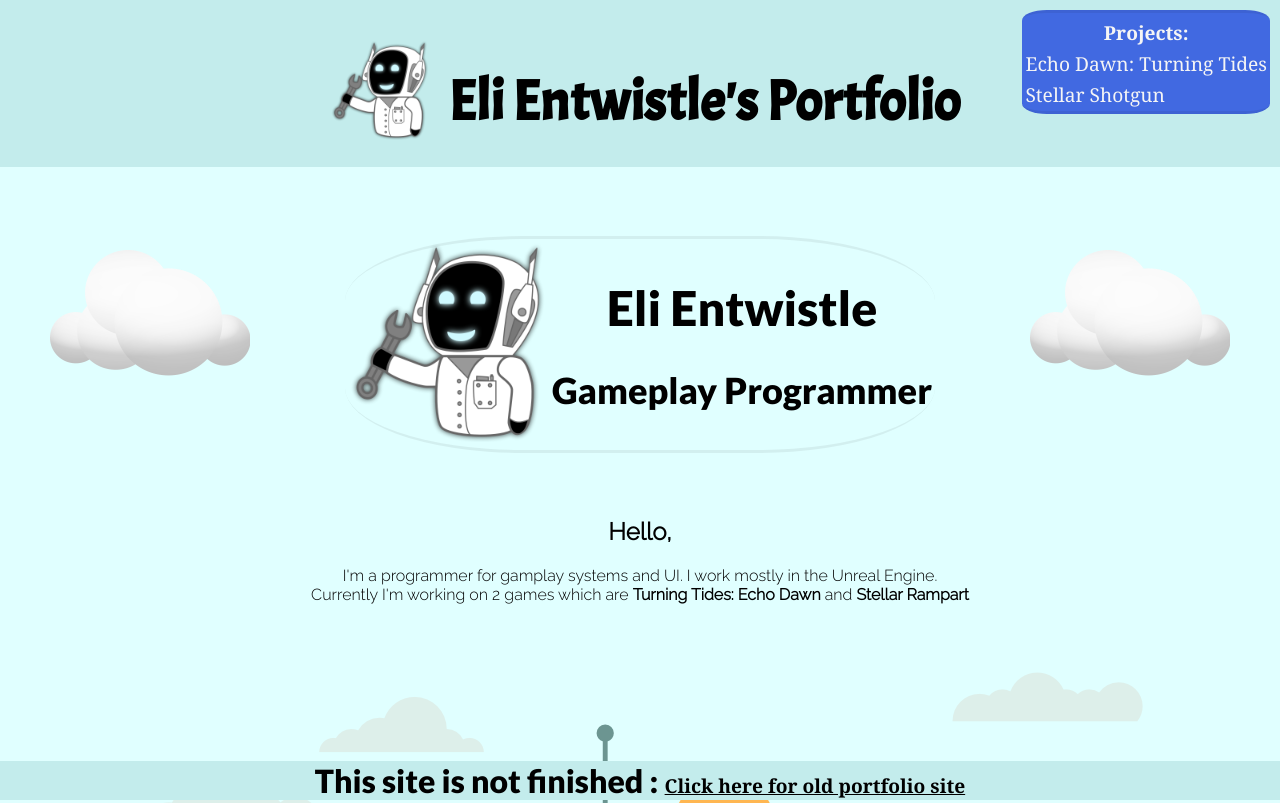
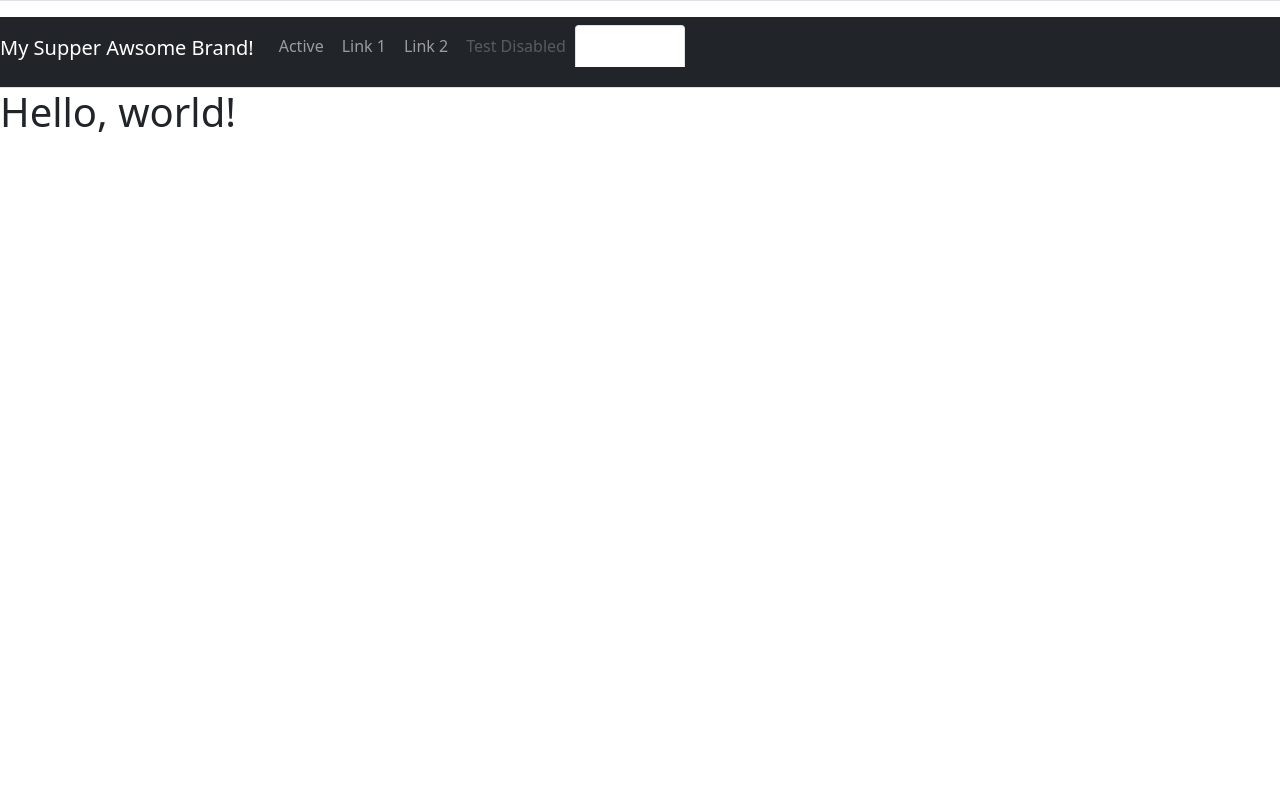
Before and after one commit to MisterRobot2/BootstrapWebsite, a plain HTML site: page index.html in a window 1280 px wide. Shown: the top 803 px of the page. Drawn offline with nearby package versions, Linux system fonts and the light colour scheme.

Commit message:
Made changes also moved stuff to master from main

```diff
--- a/index.html
+++ b/index.html
@@ -6,94 +6,37 @@
     <meta name="viewport" content="width=device-width, initial-scale=1.0">
     <link rel="stylesheet" href="css/main.css">
     <link rel="icon" href="Images/Avatar.png">
-    <title>Eli Entwistle's Portfolio</title>
+    <title>Bootstrap Test!</title>
     <link rel="preconnect" href="https://fonts.gstatic.com">
     <link href="https://fonts.googleapis.com/css2?family=Acme&family=Lato:wght@400;900&family=Raleway:wght@300&display=swap" rel="stylesheet">
 
+ <!-- Bootstrap CSS -->
+ <link href="https://cdn.jsdelivr.net/npm/bootstrap@5.0.1/dist/css/bootstrap.min.css" rel="stylesheet" integrity="sha384-+0n0xVW2eSR5OomGNYDnhzAbDsOXxcvSN1TPprVMTNDbiYZCxYbOOl7+AMvyTG2x" crossorigin="anonymous">
+ <script src="https://cdn.jsdelivr.net/npm/bootstrap@5.0.1/dist/js/bootstrap.bundle.min.js" integrity="sha384-gtEjrD/SeCtmISkJkNUaaKMoLD0//ElJ19smozuHV6z3Iehds+3Ulb9Bn9Plx0x4" crossorigin="anonymous"></script>
+
 </head>
-<body>
-
-    <div>
-
-        <h1 class="Title">
-            <img class = "AvitarIcon" src="Images/Avatar.png" alt="Robot Holding Wrench" width="200px" height="200px">
-            <a href="index.html" class="Title">Eli Entwistle's Portfolio</a>
-        </h1>
-        <br>
-
-        <img class="Cloud" style="left: 50px; top: 250px;" src="Images/Background Images/Clouds.png" alt="Cartoon Cloud">
-        <img class="Cloud" style="right: 50px; top: 250px;" src="Images/Background Images/Clouds.png" alt="Cartoon Cloud">
-
-        <table style="margin: 50px auto 0px auto;">
-            <tbody>
-                <tr>
-                    <th>
-                        <img src="Images/Avatar.png" alt="Robot Holding Wrench" width="200px" height="200px">
-                    </th>
-
-                    <th>
-                        <h1>Eli Entwistle</h1>
-                        <h2>Gameplay Programmer</h2>
-                    </th>
-                </tr>
-            </tbody>
-        </table>
-
-        <div class="ProfileDiscription">
-            <h2><strong>Hello,</strong></h2>
-            <p>
-                I'm a programmer for gamplay systems and UI. I work mostly in the Unreal Engine.<br>
-                Currently I'm working on 2 games which are <strong> Turning Tides: Echo Dawn </strong> and <strong> Stellar Rampart </strong>
-            </p>
-          </div>
-
-    </div>
-        <table class="NavigationArea"> <!--Navigation-->
-            <thead>
-                <th>
-                    <a href="index.html" class="NavigationLink">Projects:</a>
-                </th>
-            </thead>
-            <tr>
-                <td><a href="index.html" class="NavigationLink">Echo Dawn: Turning Tides</a></td>
-            </tr>
-            <tr>
-                <td><a href="index.html" class="NavigationLink">Stellar Shotgun</a></td>
-            </tr>
-        </table>
 
 
-    </div>
-
-    <img  class="CenterCity" src="Images/Background Images/Background City Icon.png" alt="Cartoon City with a road under it.">
-    <!--Area below the city-->
-    <div class="UnderCity">
-        <!-- Current Games Start Here-->
-
-        <div class="Skills">
-            <h2 style="margin: 0; margin-bottom: 50px;">My Current Projects.</h2>
-            <div class="Skill-Row">
-              <img class="ProjectImage" style="width: 200px; height: 120px; border-radius: 3%; margin-bottom: 200px;" src="https://pixelightgames.com/wp-content/uploads/2019/02/Turning-Tides-image.jpg" alt="Turning Tides Echo Dawn Logo">
-              <h3 class="ProjectTitle">Echo Dawn: Turning Tides</h3>
-              <p>Echo Dawn: Turning Tides is an upcoming Polynesian fantasy RPG, being developed in Unreal Engine.</p>
-              <p>It is a combination of a JRPG with RPG elements. Takes place in a Polynesian setting with characters you can control in a 3D space but with turn based fighting with monster and other fantasy creatures.</p>
-            </div>
-            <div class="Skill-Row">
-              <img class="ProjectImage" src="https://clipartart.com/images/virtual-reality-pictures-clipart-4.png" alt="Random Picture of VR Headset">
-              <h3 class="ProjectTitle">Stellar Rampart</h3>
-              <p>While in still early development. We don’t have much to show. But It’s a VR multiplayer game with building and attacking with other players.</p>
-            </div>
-        </div>
-        <!-- Current Games End Here-->
+<ul class="nav-tabs">
 
 
-        <h5><em>*I did not make any art besides the robot avitar. The rest was taken from the internet</em></h6>
-            <h5><em>** Like did I say I was an artist?</em></h6>
-    </div>
+</ul>
 
+<nav class="navbar nav-tabs navbar-expand-md bg-dark navbar-dark nav-tabs-dark">
+    <h1 class="navbar-brand"> My Supper Awsome Brand!</h1>
+
+    <div class="navbar-nav ml-auto">
+        <a class="nav-link" aria-current="page" href="#">Active</a>
+        <a class="nav-link"  href="#">Link 1</a>
+        <a class="nav-link"  href="#">Link 2</a>
+        <a class="nav-link disabled" href="#">Test Disabled</a>
+        <li class="nav-item">
+            <a class="nav-link active" href="#">This is a test</a>
+        </li>
+</div>
+</nav>
+
+<body>
+ <h1>Hello, world!</h1>
 </body>
-<footer class="footer">
-    <p style="display: inline;">This site is not finished : </p>
-    <a href="https://elientwistleportfolio.wordpress.com/" target="_blank" class="NavigationLink" style="color: black; display: inline; text-decoration: underline;">Click here for old portfolio site</a>
-</footer>
 </html>
```
Also changed, not shown: 1 other file.
